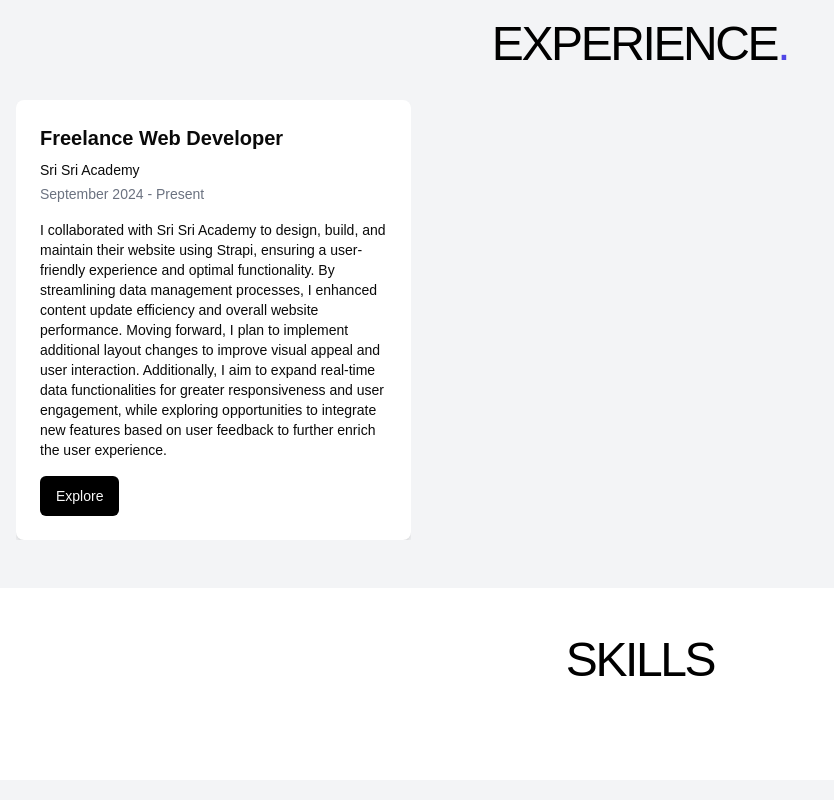
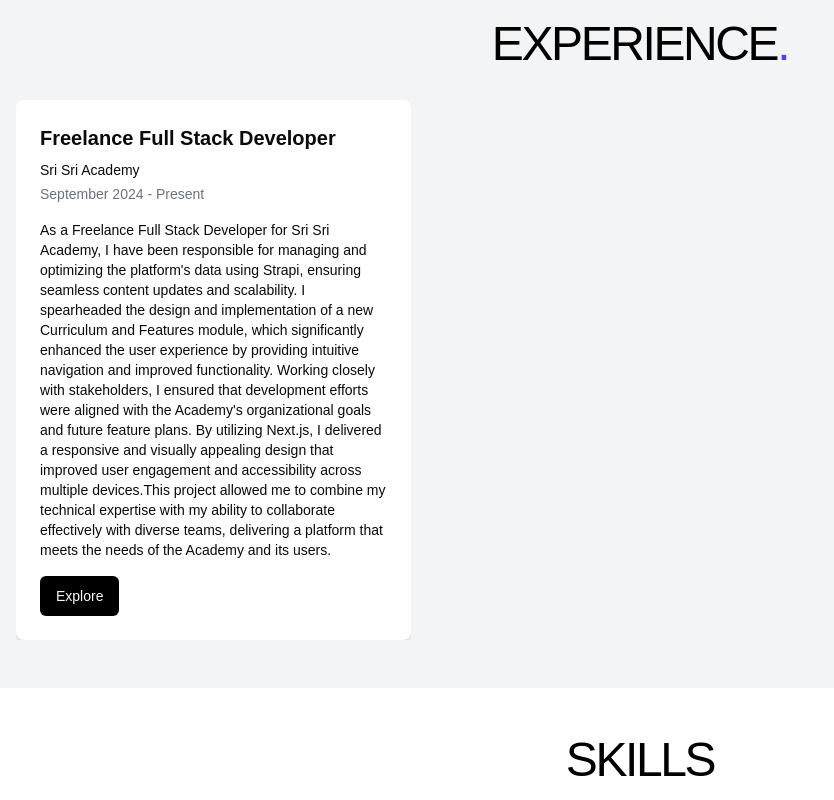
Before and after one commit to ivaibhavkulkarni/-Portfolio, a Next.js app: page / in a window 1280 px wide. Shown: the part 1880-2680 px from the top of the page, without its empty margins (0-834 px from the left). Built offline with nearby package versions, Linux system fonts and the light colour scheme; some icons are missing.

Commit message:
experience

```diff
--- a/src/data/resume.js
+++ b/src/data/resume.js
@@ -76,10 +76,10 @@ export const projects = [
 
 export const experience = [
   {
-    jobTitle: "Freelance Web Developer",
+    jobTitle: "Freelance Full Stack Developer",
     company: "Sri Sri Academy",
     duration: "September 2024 - Present",
-    description: "I collaborated with Sri Sri Academy to design, build, and maintain their website using Strapi, ensuring a user-friendly experience and optimal functionality. By streamlining data management processes, I enhanced content update efficiency and overall website performance. Moving forward, I plan to implement additional layout changes to improve visual appeal and user interaction. Additionally, I aim to expand real-time data functionalities for greater responsiveness and user engagement, while exploring opportunities to integrate new features based on user feedback to further enrich the user experience.",
+    description: "As a Freelance Full Stack Developer for Sri Sri Academy, I have been responsible for managing and optimizing the platform's data using Strapi, ensuring seamless content updates and scalability. I spearheaded the design and implementation of a new Curriculum and Features module, which significantly enhanced the user experience by providing intuitive navigation and improved functionality. Working closely with stakeholders, I ensured that development efforts were aligned with the Academy's organizational goals and future feature plans. By utilizing Next.js, I delivered a responsive and visually appealing design that improved user engagement and accessibility across multiple devices.This project allowed me to combine my technical expertise with my ability to collaborate effectively with diverse teams, delivering a platform that meets the needs of the Academy and its users.",
     link: "https://hyderabad.ssa.org.in/"
   }
 ];
```
